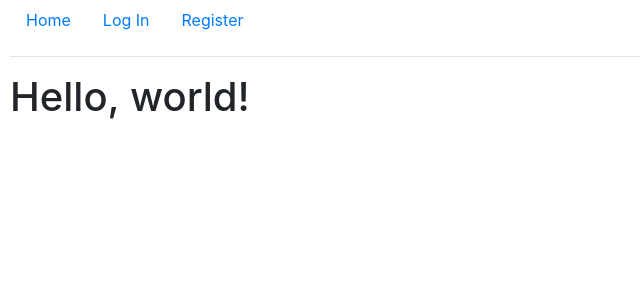
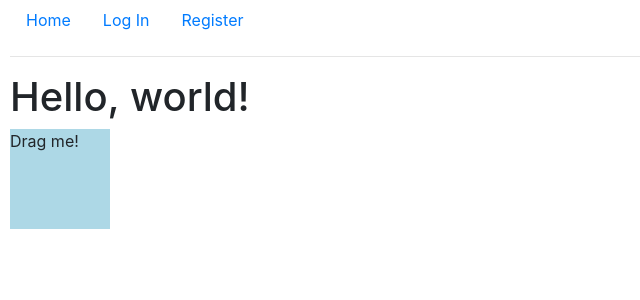
Before and after one commit to uclazyj/CS50W, a Django app: template projects/capstone/soccer/templates/soccer/index.html in a window 1280 px wide. Shown: the top 300 px of the page, without its empty margins (0-640 px from the left). Run offline with Django 5.2, Linux system fonts and the light colour scheme; the template is opened without the code that fills it, so the values that code supplies are empty; parts of the project's set-up code (start-up, migrations or seed data) failed here and were passed over; some libraries are stand-ins or nearby versions.

Commit message:
Create the "drag and drop" feature.

```diff
--- a/projects/capstone/soccer/static/soccer/soccer.js
+++ b/projects/capstone/soccer/static/soccer/soccer.js
@@ -0,0 +1,36 @@
+document.addEventListener('DOMContentLoaded', (event) => {
+    const draggable = document.getElementById('draggable');
+
+    // Retrieve the saved position from localStorage
+    const savedPosition = JSON.parse(localStorage.getItem('draggablePosition'));
+    if (savedPosition) {
+        draggable.style.left = savedPosition.left;
+        draggable.style.top = savedPosition.top;
+    }
+
+    draggable.addEventListener('mousedown', function(e) {
+        // shiftX is the mouse's x coordinate in the viewport minus the draggable's x coordinate in the viewport.
+        let shiftX = e.clientX - draggable.
+        getBoundingClientRect().left;
+        let shiftY = e.clientY - draggable.getBoundingClientRect().top;
+
+        function onMouseMove(event) {
+            // The final position of the draggable is determined by the coordinates in the document (not the viewport), making dragging in a long document across several viewports possible.
+            draggable.style.left = event.pageX - shiftX + 'px';
+            draggable.style.top = event.pageY - shiftY + 'px';
+        }
+
+        document.addEventListener('mousemove', onMouseMove);
+
+        draggable.addEventListener('mouseup', function() {
+            document.removeEventListener('mousemove', onMouseMove);
+
+            // Save the new position to localStorage
+            localStorage.setItem('draggablePosition', JSON.stringify({
+                left: draggable.style.left,
+                top: draggable.style.top
+            }));
+        });
+
+    });
+});
--- a/projects/capstone/soccer/static/soccer/styles.css
+++ b/projects/capstone/soccer/static/soccer/styles.css
@@ -1,3 +1,11 @@
 body {
     margin-left: 10px;
 }
+
+.draggable {
+    width: 100px;
+    height: 100px;
+    background-color: lightblue;
+    position: absolute;
+    cursor: move;
+}
--- a/projects/capstone/soccer/templates/soccer/index.html
+++ b/projects/capstone/soccer/templates/soccer/index.html
@@ -2,4 +2,5 @@
 
 {% block body %}
     <h1>Hello, world!</h1>
+    <div id="draggable" class="draggable">Drag me!</div>
 {% endblock %}
```
